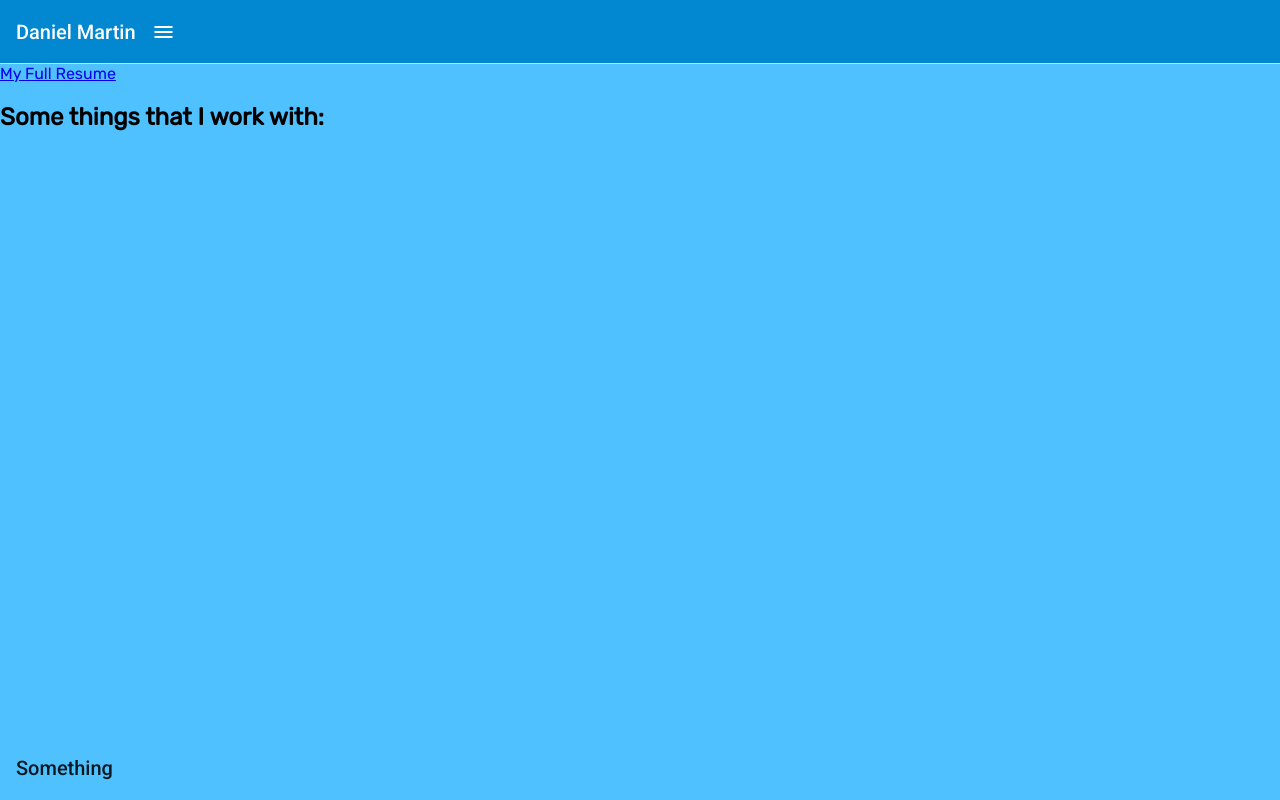
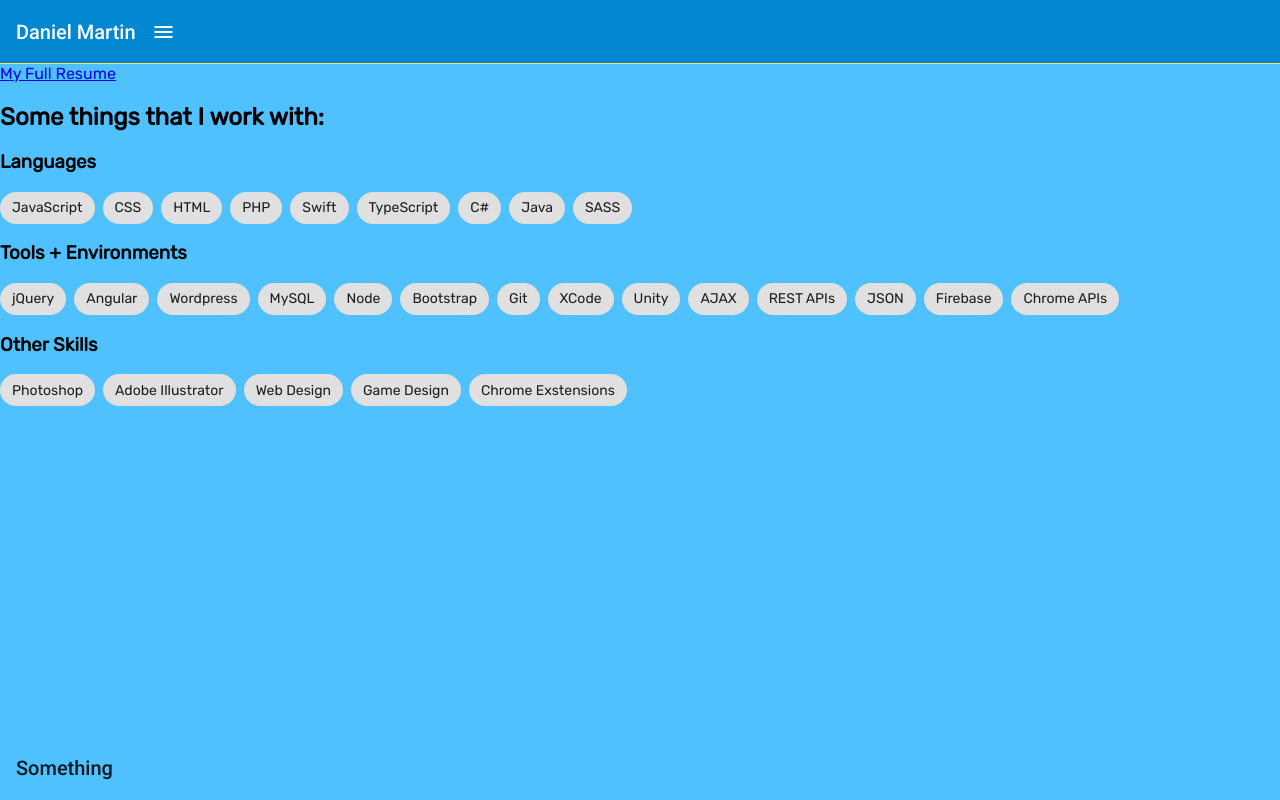
Before and after one commit to danmartindev/Portfolio, an Angular app: page /resume in a window 1280 px wide. Built offline with nearby package versions, Linux system fonts and the light colour scheme.

Commit message:
added chips data

```diff
--- a/src/app/resume/resume.component.ts
+++ b/src/app/resume/resume.component.ts
@@ -12,6 +12,12 @@ import { mainAnim } from '../animations';
 })
 export class ResumeComponent implements OnInit {
 
+  categories = [
+    {title:'Languages', skills:['JavaScript', 'CSS', 'HTML', 'PHP', 'Swift', 'TypeScript', 'C#', 'Java', 'SASS']},
+    {title:'Tools + Environments', skills:['jQuery', 'Angular', 'Wordpress', 'MySQL', 'Node', 'Bootstrap','Git', 'XCode', 'Unity', 'AJAX', 'REST APIs', 'JSON', 'Firebase', 'Chrome APIs']},
+    {title:'Other Skills', skills:['Photoshop', 'Adobe Illustrator', 'Web Design', 'Game Design', 'Chrome Exstensions']},
+  ]
+
   constructor() { }
 
   ngOnInit() {
```
